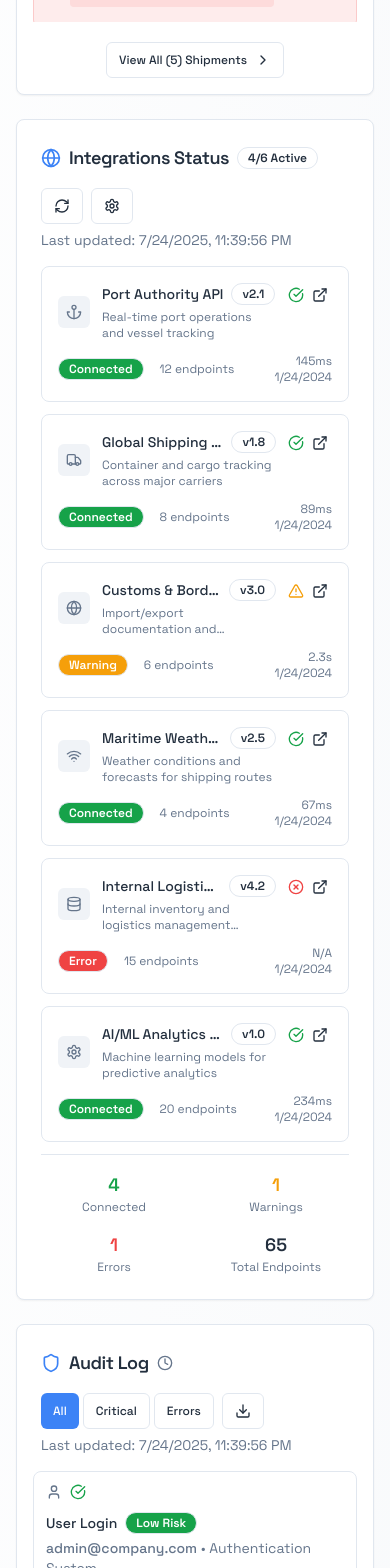
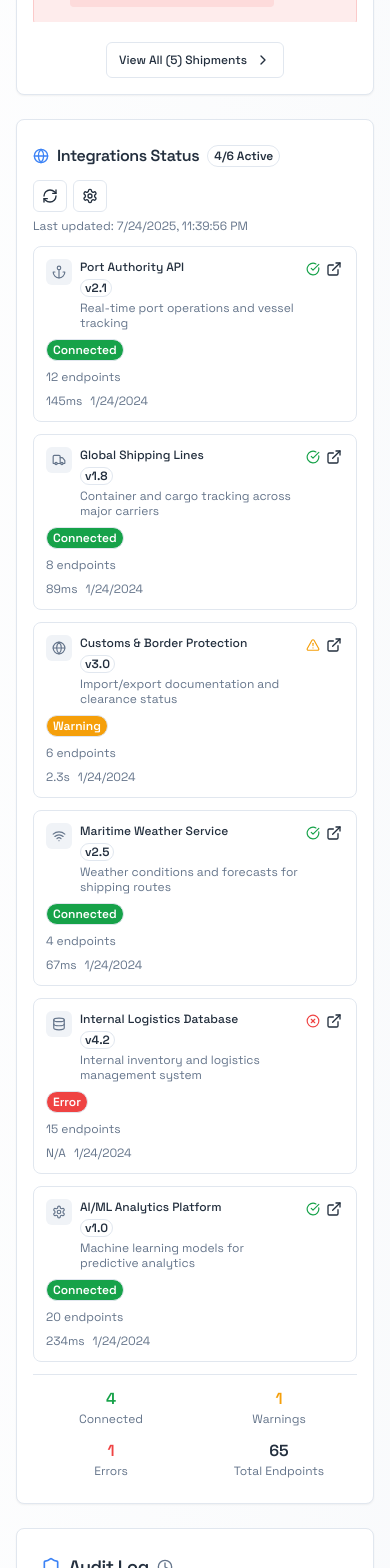
Before and after one commit to iamakchavan/core-vision, a React (Vite) app: page / in a window 390 px wide. Shown: the part 6860-8428 px from the top of the page. Built offline with nearby package versions, Linux system fonts and the light colour scheme.

Commit message:
Fix IntegrationsStatus mobile responsiveness
Adjusted text sizes and the "active" status display in the IntegrationsStatus component to improve mobile responsiveness.

```diff
--- a/src/components/dashboard/IntegrationsStatus.tsx
+++ b/src/components/dashboard/IntegrationsStatus.tsx
@@ -148,22 +148,22 @@ const IntegrationsStatus = () => {
 
   return (
     <Card className="card-maritime">
-      <CardHeader className="pb-4">
-        <div className="flex flex-col sm:flex-row sm:items-center sm:justify-between gap-4">
-          <div className="flex items-center gap-2">
-            <Globe className="h-5 w-5 text-primary" />
-            <CardTitle className="text-lg font-semibold">Integrations Status</CardTitle>
-            <Badge variant="outline" className="text-xs">
+      <CardHeader className="pb-3 px-4 sm:px-6">
+        <div className="flex flex-col sm:flex-row sm:items-center sm:justify-between gap-3">
+          <div className="flex items-center gap-2 flex-wrap">
+            <Globe className="h-4 w-4 sm:h-5 sm:w-5 text-primary" />
+            <CardTitle className="text-base sm:text-lg font-semibold">Integrations Status</CardTitle>
+            <Badge variant="outline" className="text-xs px-1.5 py-0.5">
               {connectedCount}/{totalCount} Active
             </Badge>
           </div>
 
-          <div className="flex items-center gap-2">
+          <div className="flex items-center gap-1.5">
             <Tooltip>
               <TooltipTrigger asChild>
-                <Button variant="outline" size="sm">
-                  <RefreshCw className="h-4 w-4" />
-                  <span className="hidden sm:inline ml-2">Refresh</span>
+                <Button variant="outline" size="sm" className="h-8 px-2">
+                  <RefreshCw className="h-3.5 w-3.5" />
+                  <span className="hidden sm:inline ml-2 text-xs">Refresh</span>
                 </Button>
               </TooltipTrigger>
               <TooltipContent>
@@ -171,20 +171,20 @@ const IntegrationsStatus = () => {
               </TooltipContent>
             </Tooltip>
 
-            <Button variant="outline" size="sm">
-              <Settings className="h-4 w-4" />
-              <span className="hidden sm:inline ml-2">Configure</span>
+            <Button variant="outline" size="sm" className="h-8 px-2">
+              <Settings className="h-3.5 w-3.5" />
+              <span className="hidden sm:inline ml-2 text-xs">Configure</span>
             </Button>
           </div>
         </div>
 
-        <div className="text-sm text-muted-foreground">
+        <div className="text-xs sm:text-sm text-muted-foreground">
           Last updated: {new Date().toLocaleString()}
         </div>
       </CardHeader>
 
-      <CardContent className="space-y-3">
-        <div className="grid grid-cols-1 md:grid-cols-2 gap-3">
+      <CardContent className="space-y-3 px-4 sm:px-6">
+        <div className="grid grid-cols-1 lg:grid-cols-2 gap-3">
           {mockIntegrationData.map((integration) => {
             const StatusIcon = statusConfig[integration.status].icon;
             const IntegrationIcon = integration.icon;
@@ -192,52 +192,52 @@ const IntegrationsStatus = () => {
             return (
               <div
                 key={integration.id}
-                className="p-4 rounded-lg border bg-card hover:bg-accent/5 transition-colors"
+                className="p-3 sm:p-4 rounded-lg border bg-card hover:bg-accent/5 transition-colors"
               >
-                <div className="flex items-start justify-between gap-3 mb-3">
-                  <div className="flex items-center gap-3 min-w-0 flex-1">
-                    <div className="p-2 rounded-md bg-muted/50">
-                      <IntegrationIcon className="h-4 w-4 text-muted-foreground" />
+                <div className="flex items-start justify-between gap-2 mb-2 sm:mb-3">
+                  <div className="flex items-start gap-2 sm:gap-3 min-w-0 flex-1">
+                    <div className="p-1.5 sm:p-2 rounded-md bg-muted/50 shrink-0">
+                      <IntegrationIcon className="h-3.5 w-3.5 sm:h-4 sm:w-4 text-muted-foreground" />
                     </div>
                     <div className="min-w-0 flex-1">
-                      <div className="flex items-center gap-2 mb-1">
-                        <h3 className="font-medium text-foreground text-sm truncate">
+                      <div className="flex flex-col sm:flex-row sm:items-center gap-1 sm:gap-2 mb-1">
+                        <h3 className="font-medium text-foreground text-xs sm:text-sm truncate">
                           {integration.name}
                         </h3>
                         {integration.version && (
-                          <Badge variant="outline" className="text-xs">
+                          <Badge variant="outline" className="text-xs px-1 py-0 w-fit">
                             {integration.version}
                           </Badge>
                         )}
                       </div>
-                      <p className="text-xs text-muted-foreground line-clamp-2">
+                      <p className="text-xs text-muted-foreground line-clamp-2 leading-tight">
                         {integration.description}
                       </p>
                     </div>
                   </div>
 
-                  <div className="flex items-center gap-1">
-                    <StatusIcon className={`h-4 w-4 ${statusConfig[integration.status].textColor}`} />
-                    <Button variant="ghost" size="sm" className="h-6 w-6 p-0">
-                      <ExternalLink className="h-3 w-3" />
+                  <div className="flex items-center gap-1 shrink-0">
+                    <StatusIcon className={`h-3.5 w-3.5 sm:h-4 sm:w-4 ${statusConfig[integration.status].textColor}`} />
+                    <Button variant="ghost" size="sm" className="h-5 w-5 sm:h-6 sm:w-6 p-0">
+                      <ExternalLink className="h-2.5 w-2.5 sm:h-3 sm:w-3" />
                     </Button>
                   </div>
                 </div>
 
-                <div className="flex items-center justify-between text-xs">
-                  <div className="flex items-center gap-4">
+                <div className="flex flex-col sm:flex-row sm:items-center sm:justify-between gap-2 text-xs">
+                  <div className="flex flex-col sm:flex-row sm:items-center gap-2">
                     <Badge
                       variant="outline"
-                      className={`text-xs ${statusConfig[integration.status].color}`}
+                      className={`text-xs px-1.5 py-0.5 w-fit ${statusConfig[integration.status].color}`}
                     >
                       {statusConfig[integration.status].label}
                     </Badge>
-                    <span className="text-muted-foreground">
+                    <span className="text-muted-foreground text-xs">
                       {integration.endpoints} endpoints
                     </span>
                   </div>
 
-                  <div className="text-right text-muted-foreground">
+                  <div className="flex sm:flex-col sm:text-right text-muted-foreground gap-2 sm:gap-0 text-xs">
                     <div>{formatResponseTime(integration.responseTime)}</div>
                     <div>{formatLastChecked(integration.lastChecked)}</div>
                   </div>
@@ -248,26 +248,26 @@ const IntegrationsStatus = () => {
         </div>
 
         {/* Summary Stats */}
-        <div className="pt-4 border-t">
-          <div className="grid grid-cols-2 sm:grid-cols-4 gap-4 text-center">
+        <div className="pt-3 sm:pt-4 border-t">
+          <div className="grid grid-cols-2 sm:grid-cols-4 gap-3 sm:gap-4 text-center">
             <div>
-              <div className="text-lg font-semibold text-success">{connectedCount}</div>
+              <div className="text-base sm:text-lg font-semibold text-success">{connectedCount}</div>
               <div className="text-xs text-muted-foreground">Connected</div>
             </div>
             <div>
-              <div className="text-lg font-semibold text-warning">
+              <div className="text-base sm:text-lg font-semibold text-warning">
                 {mockIntegrationData.filter(i => i.status === 'warning').length}
               </div>
               <div className="text-xs text-muted-foreground">Warnings</div>
             </div>
             <div>
-              <div className="text-lg font-semibold text-destructive">
+              <div className="text-base sm:text-lg font-semibold text-destructive">
                 {mockIntegrationData.filter(i => i.status === 'error').length}
               </div>
               <div className="text-xs text-muted-foreground">Errors</div>
             </div>
             <div>
-              <div className="text-lg font-semibold text-foreground">
+              <div className="text-base sm:text-lg font-semibold text-foreground">
                 {mockIntegrationData.reduce((sum, i) => sum + i.endpoints, 0)}
               </div>
               <div className="text-xs text-muted-foreground">Total Endpoints</div>
```
